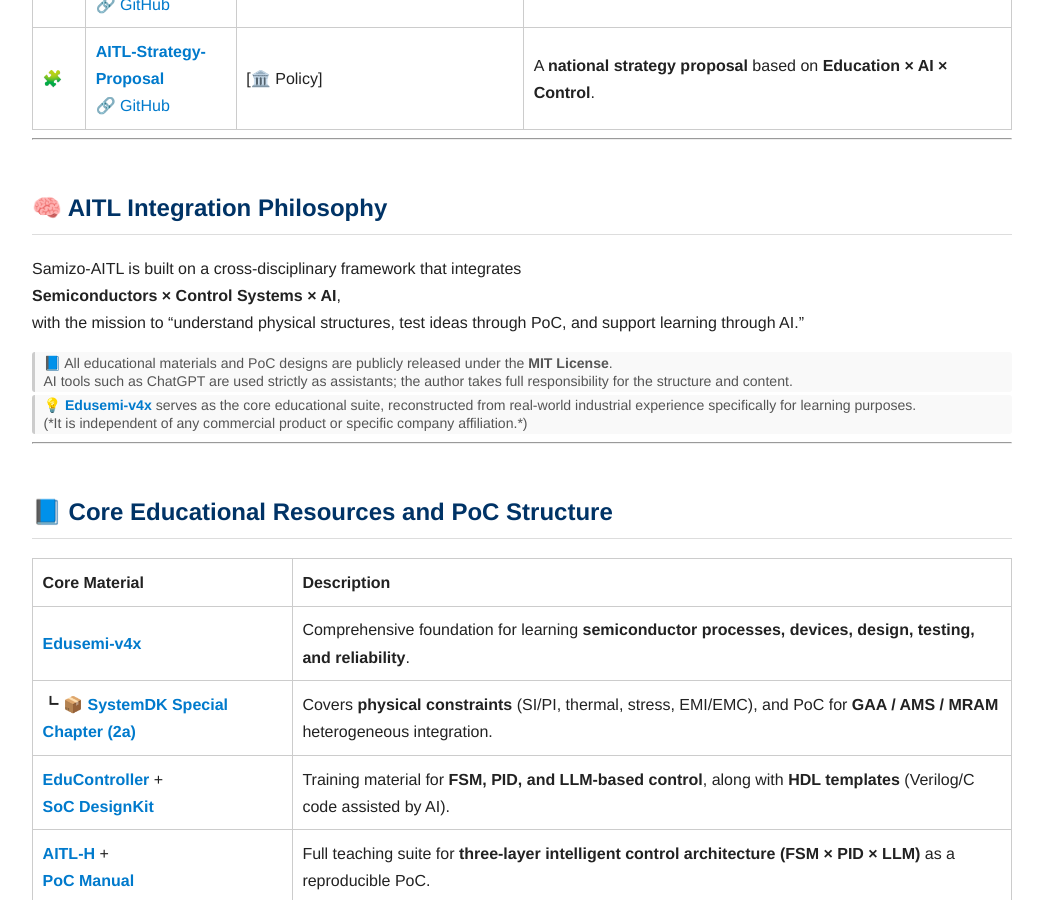
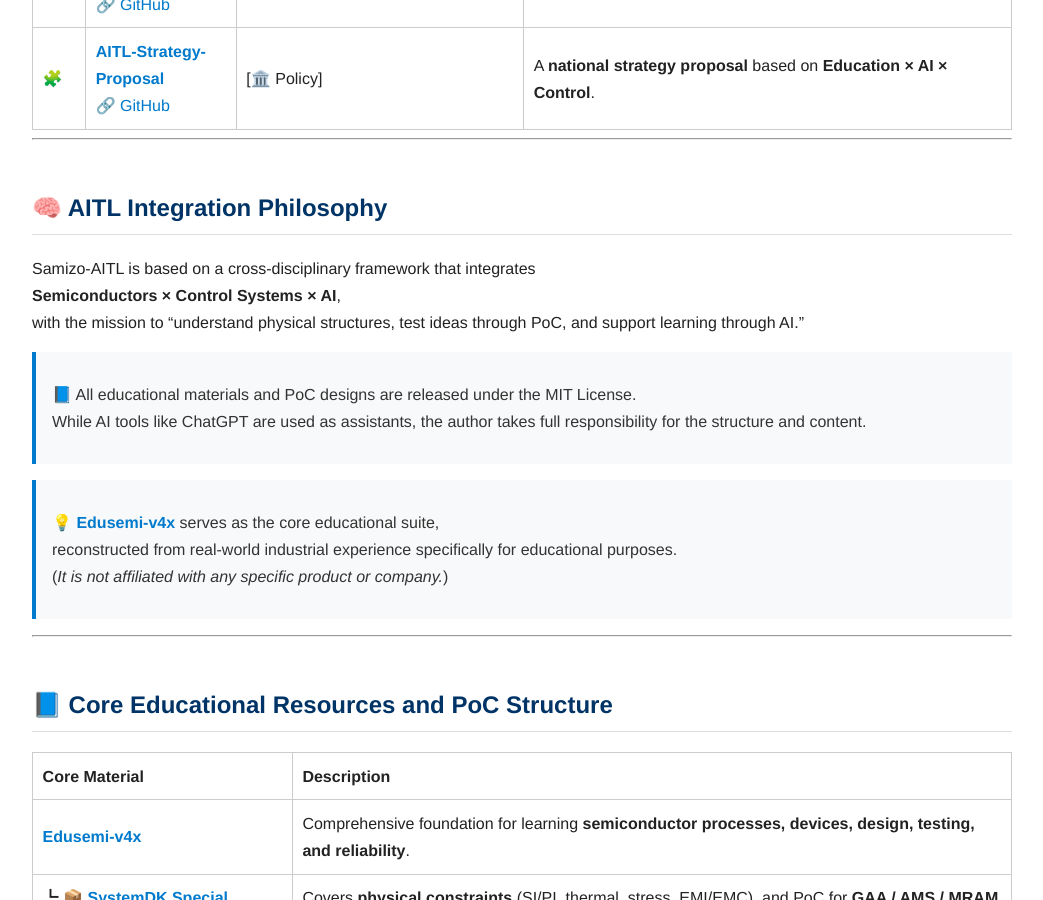
Before and after one commit to Samizo-AITL/Samizo-AITL.github.io, a Jekyll site: the page built from en/index.md, in a window 1280 px wide and 900 px high, scrolled down 1672 px. Shown: the whole window, without its empty margins (118-1161 px from the left). Built offline with Jekyll 4.4.1, drawn with Linux system fonts in a browser that asks for light colours.

Commit message:
Update index.md

```diff
--- a/en/index.md
+++ b/en/index.md
@@ -44,22 +44,20 @@
 
 ---
 
+<link rel="stylesheet" href="/assets/style.css">
+
 ## 🧠 **AITL Integration Philosophy**
 
-Samizo-AITL is built on a cross-disciplinary framework that integrates
+Samizo-AITL is based on a cross-disciplinary framework that integrates
 **Semiconductors × Control Systems × AI**,
 with the mission to “understand physical structures, test ideas through PoC, and support learning through AI.”
 
-<div class="annotation">
-📘 All educational materials and PoC designs are publicly released under the <strong>MIT License</strong>.<br>
-AI tools such as ChatGPT are used strictly as assistants; the author takes full responsibility for the structure and content.
-</div>
+> 📘 All educational materials and PoC designs are released under the MIT License.
+> While AI tools like ChatGPT are used as assistants, the author takes full responsibility for the structure and content.
 
-<div class="annotation">
-💡 <strong><a href="https://samizo-aitl.github.io/Edusemi-v4x/">Edusemi-v4x</a></strong> serves as the core educational suite,
-reconstructed from real-world industrial experience specifically for learning purposes.<br>
-(*It is independent of any commercial product or specific company affiliation.*)
-</div>
+> 💡 [**Edusemi-v4x**](https://samizo-aitl.github.io/Edusemi-v4x/) serves as the core educational suite,
+> reconstructed from real-world industrial experience specifically for educational purposes.
+> (*It is not affiliated with any specific product or company.*)
 
 ---
 
```
